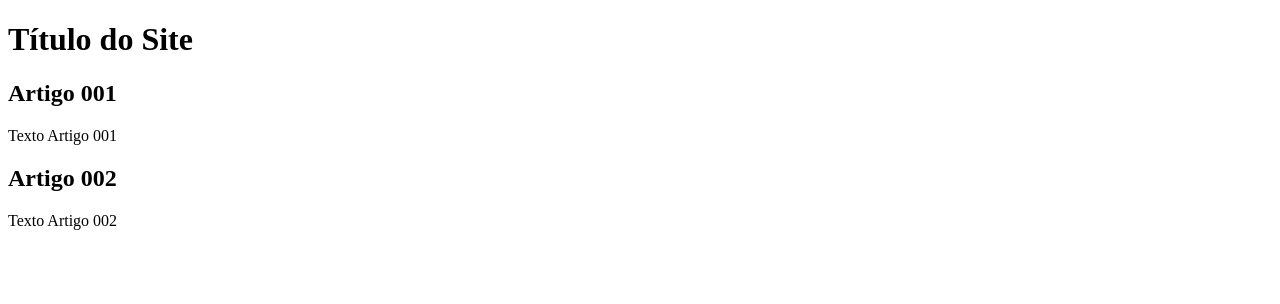
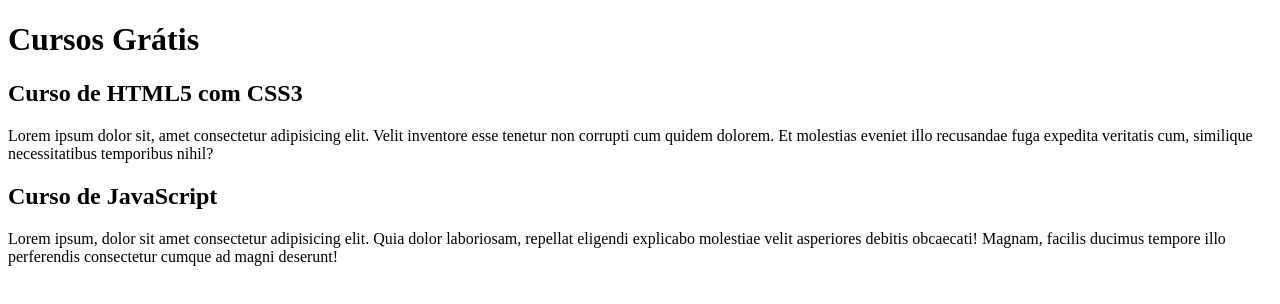
Before and after one commit to Anguna/projeto-teste, a plain HTML site: page index.html in a window 1280 px wide. Drawn offline with Linux system fonts and the light colour scheme.

Commit message:
inicio do conteudo

```diff
--- a/index.html
+++ b/index.html
@@ -8,15 +8,15 @@
 <body>
     <main>
         <header>
-            <h1>Título do Site</h1>
+            <h1>Cursos Grátis</h1>
         </header>
         <article>
-            <h2>Artigo 001</h2>
-            <p>Texto Artigo 001</p>
+            <h2>Curso de HTML5 com CSS3</h2>
+            <p>Lorem ipsum dolor sit, amet consectetur adipisicing elit. Velit inventore esse tenetur non corrupti cum quidem dolorem. Et molestias eveniet illo recusandae fuga expedita veritatis cum, similique necessitatibus temporibus nihil?</p>
         </article>
         <article>
-            <h2>Artigo 002</h2>
-            <p>Texto Artigo 002</p>
+            <h2>Curso de JavaScript</h2>
+            <p>Lorem ipsum, dolor sit amet consectetur adipisicing elit. Quia dolor laboriosam, repellat eligendi explicabo molestiae velit asperiores debitis obcaecati! Magnam, facilis ducimus tempore illo perferendis consectetur cumque ad magni deserunt!</p>
         </article>
     </main>
 </body>
```
